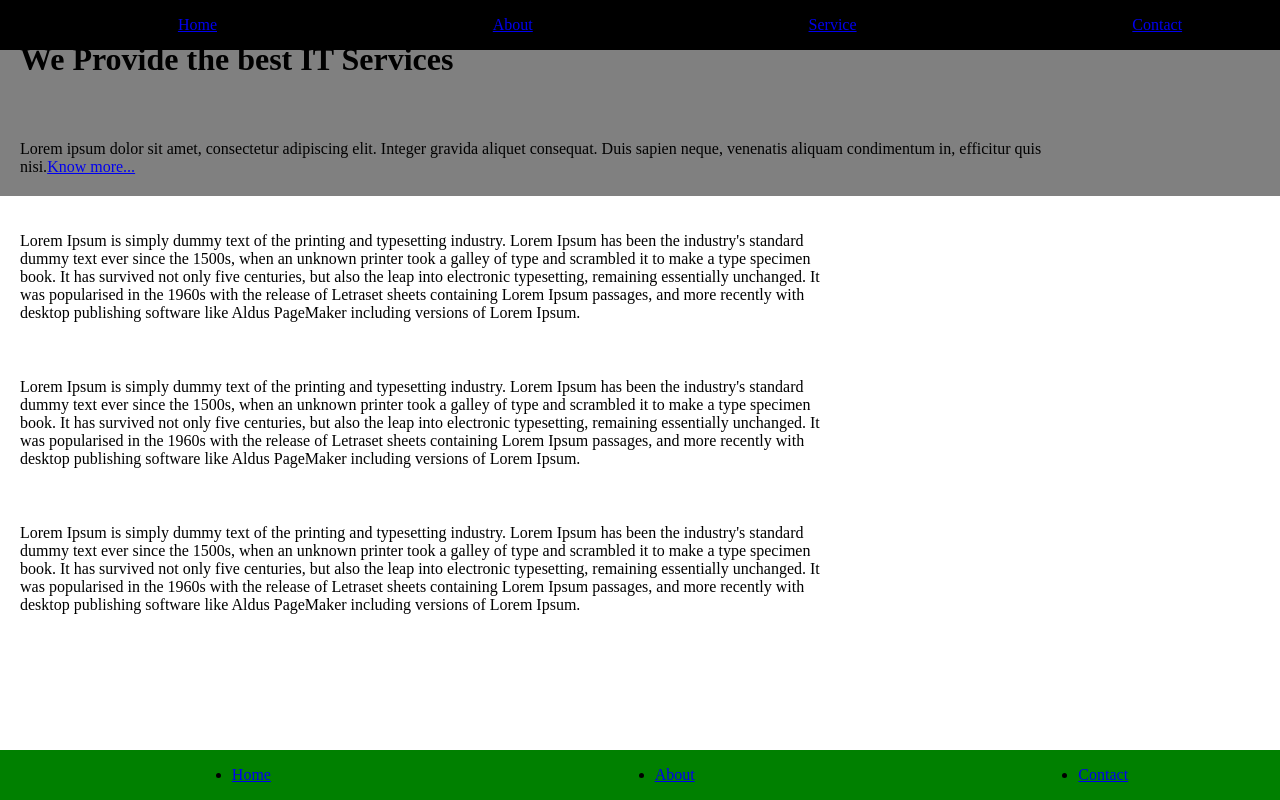
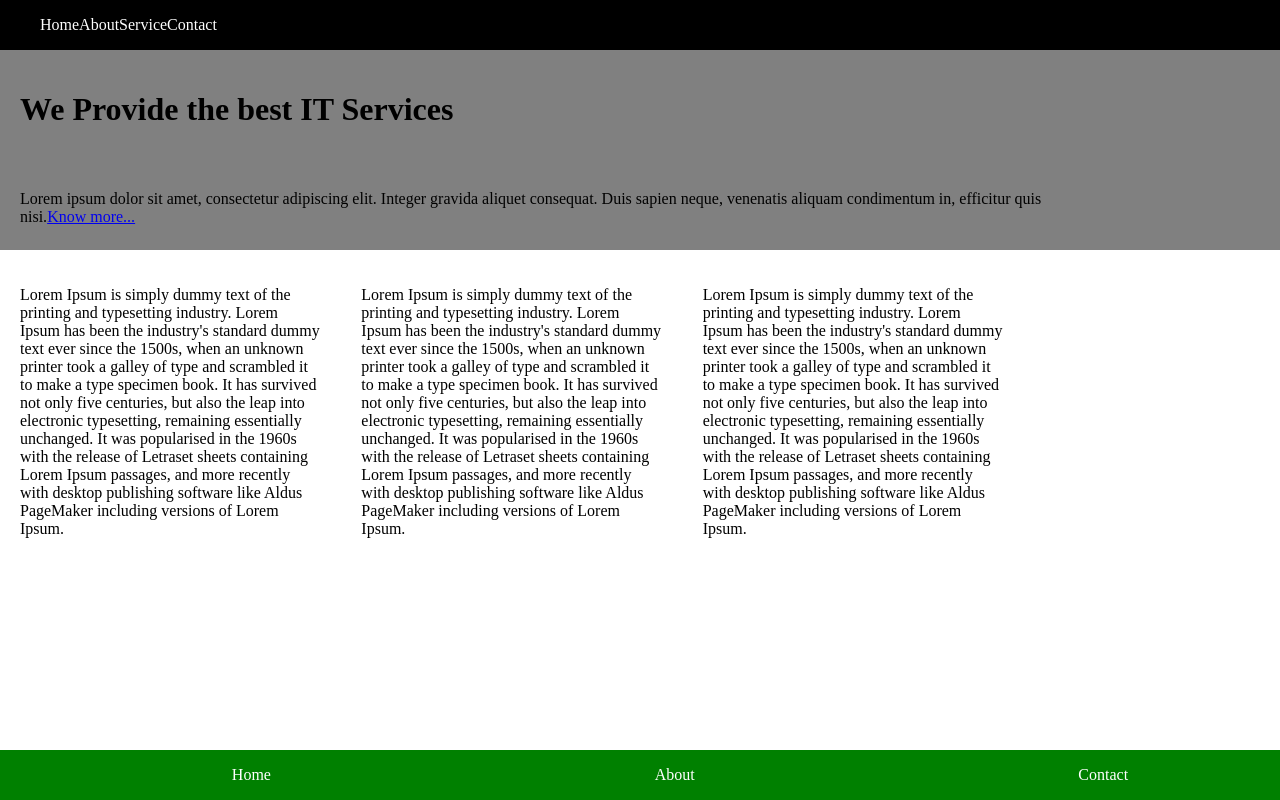
Before and after one commit to jsczzzx/Antra_Homework_FirstTwoWeeks, a plain HTML site: page HW2_0327/hw2.html in a window 1280 px wide. Drawn offline with Linux system fonts and the light colour scheme.

Commit message:
HW2_0327_Ver_1.02

```diff
--- a/HW2_0327/styles.css
+++ b/HW2_0327/styles.css
@@ -10,11 +10,21 @@ p, h1 {
     padding: 20px;
 }
 #section-1 {
+    position: fixed;
+    left: 0;
+    top: 50px;
+    width: 100%;
+    height: 200px;
     flex-direction: column;
     background-color: gray;
 }
 #section-2 {
-    width: 80%
+    position: fixed;
+    left: 0;
+    top: 250px;
+    width: 80%;
+    display: flex;
+    justify-content: flex-end;
 }
 .banner {
     margin: 0;
@@ -28,6 +38,7 @@ p, h1 {
     position: fixed;
     left: 0;
     top: 0;
+    justify-content: flex-start;
     background-color: black;
 }
 .footer {
@@ -37,11 +48,11 @@ p, h1 {
     background-color: green;
 }
 
-.topnav > a {
-    text-decoration: none;
-    color: white;
+li {
+    list-style-type: none;
 }
-.footer > a {
+
+li > a {
     text-decoration: none;
     color: white;
 }
```
